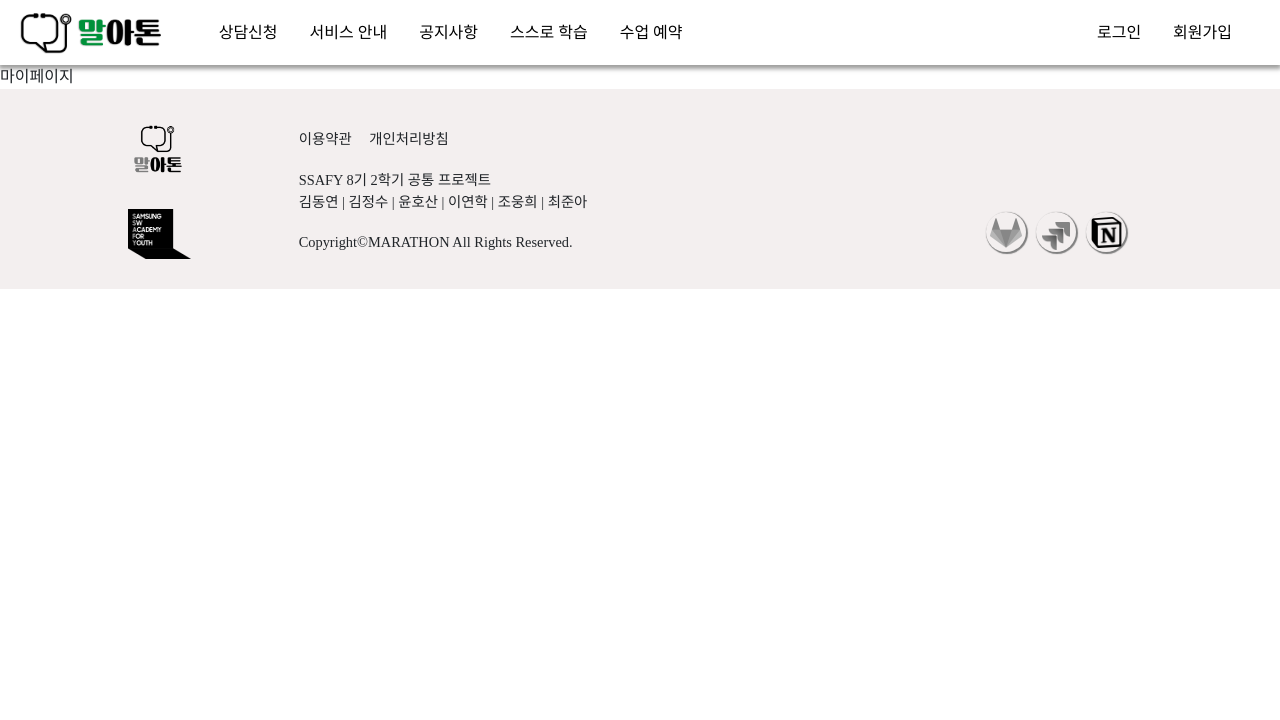
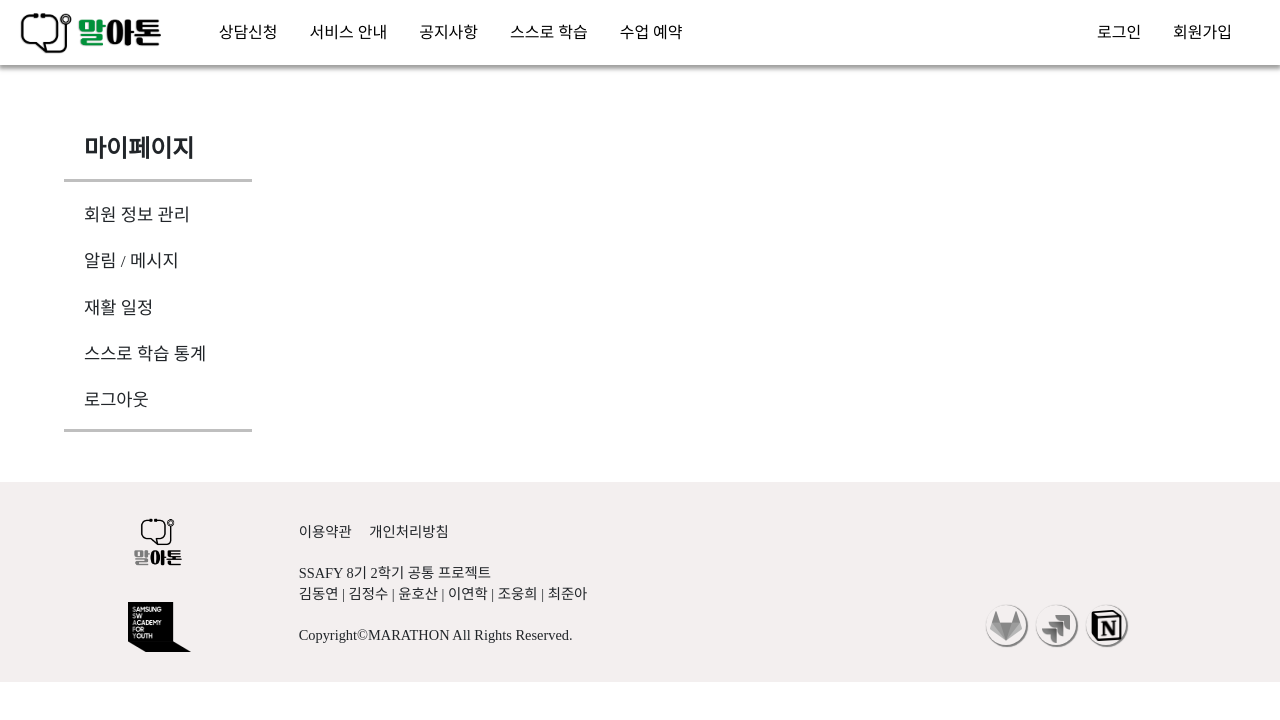
Before and after one commit to uh1216/marathon, a React (Create React App) app in the folder Frontend/marathon/: page /mypage in a window 1280 px wide. Shown: the top 720 px of the page. Built offline with nearby package versions, Linux system fonts and the light colour scheme; a web font is replaced by a local one.

Commit message:
[FE] : [FIX] 충돌 해결

```diff
--- a/Frontend/marathon/src/App.js
+++ b/Frontend/marathon/src/App.js
@@ -9,6 +9,7 @@ import ServiceGuide from "pages/ServiceGuide";
 import Notice from "pages/Notice";
 import User from "pages/User";
 import TreatEnroll from "pages/TreatEnroll";
+import MyPage from "pages/MyPage";
 
 function App() {
   return (
@@ -22,7 +23,7 @@ function App() {
           <Route path="/self-study/*" element={<div>스스로 학습</div>} />
           <Route path="/schedule-manage" element={<div>일정관리(선생)</div>} />
           <Route path="/treat-enroll" element={<TreatEnroll />} />
-          <Route path="/mypage/*" element={<div>마이페이지</div>} />
+          <Route path="/mypage/*" element={<MyPage />} />
         </Route>
         <Route element={<HeaderPage />}>
           <Route path="/user/*" element={<User />} />
--- a/Frontend/marathon/src/pages/MyPage.jsx
+++ b/Frontend/marathon/src/pages/MyPage.jsx
@@ -1,9 +1,32 @@
 import { Route, Routes } from "react-router-dom";
 import UserInformation from "components/my-page/UserInformation";
+import SideNav from "components/common/SideNav";
 
 export default function MyPage() {
+  const sideNavContent = [
+    "회원 정보 관리",
+    "알림 / 메시지",
+    "재활 일정",
+    "스스로 학습 통계",
+    "로그아웃",
+  ];
+  const urls = ["", "", "", "", ""];
+
   return (
     <div>
+      <div
+        className="inner_container"
+        style={{
+          marginTop: "20px",
+          marginBottom: "20px",
+          display: "flex",
+        }}
+      >
+        <SideNav
+          sideNavTitle="마이페이지"
+          sideNavContent={sideNavContent}
+          urls={urls}
+        />
         <Routes>
           <Route path="information" element={<UserInformation />}></Route>
           <Route path="" element={<div />}></Route>
@@ -14,5 +37,6 @@ export default function MyPage() {
           <Route path="" element={<div />}></Route>
         </Routes>
       </div>
+    </div>
   );
 }
```
Lines whose indentation alone changed are shown as unchanged.
